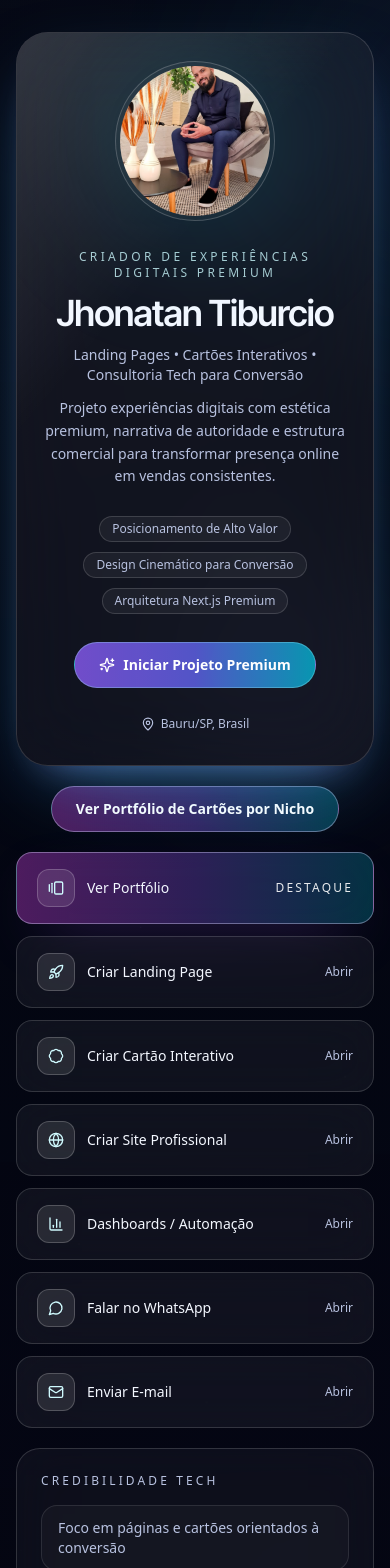
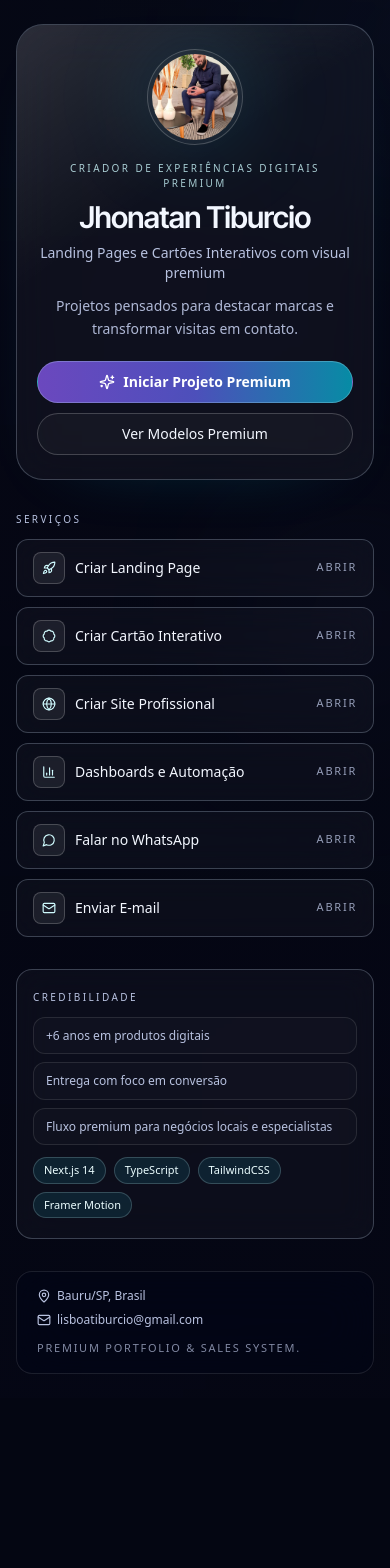
Before and after one commit to JooeLisboa/cartaointerativo, a Next.js app: page / in a window 390 px wide. Shown: the top 1568 px of the page. After the commit the page ends 1398 px from the top, so only its background shows below. Built offline with nearby package versions, Linux system fonts and the light colour scheme.

Commit message:
Refine homepage into compact premium mobile-first experience

```diff
--- a/src/app/page.tsx
+++ b/src/app/page.tsx
@@ -4,20 +4,21 @@ import { MagneticActionButtons } from '@/components/magnetic-action-buttons';
 import { PremiumFooter } from '@/components/premium-footer';
 import { PremiumParticles } from '@/components/premium-particles';
 import { TechSignature } from '@/components/tech-signature';
-import { PortfolioButton } from '@/components/portfolio/portfolio-button';
 import { profile } from '@/data/profile';
 
 export default function Home() {
   return (
-    <main className="relative min-h-screen overflow-hidden bg-bgDeep px-4 py-8 text-textStrong sm:px-6">
+    <main className="relative min-h-screen overflow-hidden bg-bgDeep px-4 py-6 text-textStrong sm:px-6 sm:py-8">
       <CinematicBackground />
       <PremiumParticles />
-      <div className="relative z-10 mx-auto flex w-full max-w-5xl flex-col gap-5">
+      <div className="relative z-10 mx-auto flex w-full max-w-3xl flex-col gap-8 sm:gap-10">
         <HeroIdentity profile={profile} />
-        <div className="flex justify-center">
-          <PortfolioButton label={profile.portfolioLabel} />
-        </div>
-        <MagneticActionButtons profile={profile} />
+
+        <section className="space-y-3">
+          <h2 className="text-[10px] uppercase tracking-[0.24em] text-textSoft">Serviços</h2>
+          <MagneticActionButtons profile={profile} />
+        </section>
+
         <TechSignature profile={profile} />
         <PremiumFooter profile={profile} />
       </div>
--- a/src/components/cinematic-background.tsx
+++ b/src/components/cinematic-background.tsx
@@ -5,24 +5,24 @@ import { motion } from 'framer-motion';
 export const CinematicBackground = () => {
   return (
     <div className="pointer-events-none absolute inset-0 overflow-hidden">
-      <div className="absolute inset-0 bg-[#040612]" />
+      <div className="absolute inset-0 bg-[#050714]" />
       <motion.div
-        className="absolute -top-40 left-1/2 h-[34rem] w-[34rem] -translate-x-1/2 rounded-full bg-[radial-gradient(circle,rgba(99,102,241,0.35)_0%,rgba(56,189,248,0.14)_40%,transparent_72%)] blur-3xl"
-        animate={{ scale: [1, 1.08, 1], opacity: [0.7, 1, 0.7] }}
-        transition={{ duration: 18, repeat: Infinity, ease: 'easeInOut' }}
+        className="absolute -top-48 left-1/2 h-[30rem] w-[30rem] -translate-x-1/2 rounded-full bg-[radial-gradient(circle,rgba(99,102,241,0.22)_0%,rgba(56,189,248,0.08)_42%,transparent_72%)] blur-3xl"
+        animate={{ scale: [1, 1.04, 1], opacity: [0.5, 0.72, 0.5] }}
+        transition={{ duration: 24, repeat: Infinity, ease: 'easeInOut' }}
       />
       <motion.div
-        className="absolute right-[-6rem] top-1/4 h-96 w-96 rounded-full bg-[radial-gradient(circle,rgba(192,132,252,0.28)_0%,rgba(34,211,238,0.08)_46%,transparent_70%)] blur-3xl"
-        animate={{ y: [0, -28, 0], x: [0, -16, 0] }}
-        transition={{ duration: 20, repeat: Infinity, ease: 'easeInOut' }}
+        className="absolute right-[-8rem] top-1/3 h-80 w-80 rounded-full bg-[radial-gradient(circle,rgba(192,132,252,0.16)_0%,rgba(34,211,238,0.05)_50%,transparent_72%)] blur-3xl"
+        animate={{ y: [0, -18, 0], x: [0, -10, 0] }}
+        transition={{ duration: 26, repeat: Infinity, ease: 'easeInOut' }}
       />
       <motion.div
-        className="absolute bottom-[-9rem] left-[-4rem] h-[24rem] w-[24rem] rounded-full bg-[radial-gradient(circle,rgba(34,211,238,0.24)_0%,rgba(139,92,246,0.14)_45%,transparent_72%)] blur-3xl"
-        animate={{ y: [0, -24, 0], x: [0, 24, 0] }}
-        transition={{ duration: 24, repeat: Infinity, ease: 'easeInOut' }}
+        className="absolute bottom-[-10rem] left-[-7rem] h-[20rem] w-[20rem] rounded-full bg-[radial-gradient(circle,rgba(34,211,238,0.16)_0%,rgba(139,92,246,0.08)_46%,transparent_72%)] blur-3xl"
+        animate={{ y: [0, -16, 0], x: [0, 14, 0] }}
+        transition={{ duration: 30, repeat: Infinity, ease: 'easeInOut' }}
       />
-      <div className="absolute inset-0 bg-noise opacity-60" />
-      <div className="absolute inset-0 bg-[linear-gradient(to_bottom,rgba(4,6,18,0.65),rgba(4,6,18,0.98))]" />
+      <div className="absolute inset-0 bg-noise opacity-25" />
+      <div className="absolute inset-0 bg-[linear-gradient(to_bottom,rgba(5,7,20,0.66),rgba(5,7,20,0.97))]" />
     </div>
   );
 };
--- a/src/components/hero-identity.tsx
+++ b/src/components/hero-identity.tsx
@@ -1,8 +1,9 @@
 'use client';
 
 import Image from 'next/image';
+import Link from 'next/link';
 import { motion } from 'framer-motion';
-import { MapPin, Sparkles } from 'lucide-react';
+import { Sparkles } from 'lucide-react';
 
 import { buildWhatsAppLink } from '@/lib/whatsapp';
 import { Profile } from '@/types/profile';
@@ -14,15 +15,15 @@ export const HeroIdentity = ({ profile }: HeroIdentityProps) => {
 
   return (
     <motion.section
-      initial={{ opacity: 0, y: 20 }}
+      initial={{ opacity: 0, y: 16 }}
       animate={{ opacity: 1, y: 0 }}
-      transition={{ duration: 0.8, ease: 'easeOut' }}
-      className="relative overflow-hidden rounded-[2rem] border border-white/15 bg-white/[0.05] p-7 shadow-premium backdrop-blur-2xl sm:p-10"
+      transition={{ duration: 0.7, ease: 'easeOut' }}
+      className="relative overflow-hidden rounded-[1.7rem] border border-white/12 bg-white/[0.04] px-5 py-6 shadow-[0_20px_80px_-60px_rgba(6,182,212,0.45)] backdrop-blur-xl sm:px-8 sm:py-7"
     >
-      <div className="absolute inset-0 bg-[linear-gradient(130deg,rgba(255,255,255,0.14)_0%,transparent_35%)]" />
-      <div className="relative z-10 space-y-7 text-center">
-        <div className="relative mx-auto h-40 w-40 sm:h-48 sm:w-48">
-          <div className="absolute inset-[-20px] rounded-full bg-cyan-400/15 blur-3xl" />
+      <div className="absolute inset-0 bg-[linear-gradient(145deg,rgba(255,255,255,0.12)_0%,transparent_38%)]" />
+      <div className="relative z-10 flex flex-col items-center text-center">
+        <div className="relative h-24 w-24 sm:h-28 sm:w-28">
+          <div className="absolute inset-[-14px] rounded-full bg-cyan-400/10 blur-2xl" />
           <div className="absolute inset-0 rounded-full border border-white/20 bg-white/[0.03] p-1">
             <div className="relative h-full w-full overflow-hidden rounded-full">
               <Image src={profile.profileImage} alt={profile.name} fill priority className="object-cover" />
@@ -30,35 +31,28 @@ export const HeroIdentity = ({ profile }: HeroIdentityProps) => {
           </div>
         </div>
 
-        <div className="space-y-3">
-          <p className="text-xs uppercase tracking-[0.28em] text-cyan-100/80">{profile.role}</p>
-          <h1 className="font-['Inter_Tight',sans-serif] text-4xl font-semibold tracking-tight sm:text-6xl">{profile.name}</h1>
-          <p className="text-sm font-medium text-textSoft sm:text-base">{profile.headline}</p>
-          <p className="mx-auto max-w-2xl text-sm leading-relaxed text-textSoft sm:text-base">{profile.description}</p>
-        </div>
+        <p className="mt-4 text-[10px] uppercase tracking-[0.24em] text-cyan-100/80">{profile.role}</p>
+        <h1 className="mt-2 font-['Inter_Tight',sans-serif] text-3xl font-semibold tracking-tight sm:text-5xl">{profile.name}</h1>
+        <p className="mt-2 max-w-xl text-sm font-medium text-textSoft sm:text-[15px]">{profile.headline}</p>
+        <p className="mt-3 max-w-xl text-sm leading-relaxed text-textSoft/95">{profile.description}</p>
 
-        <div className="flex flex-wrap justify-center gap-2.5">
-          {profile.premiumChips.map((chip) => (
-            <span key={chip} className="rounded-full border border-white/15 bg-white/5 px-3 py-1 text-xs text-textSoft">
-              {chip}
-            </span>
-          ))}
-        </div>
-
+        <div className="mt-5 flex w-full flex-col gap-2.5 sm:mt-6 sm:w-auto sm:flex-row sm:justify-center">
           <a
             href={ctaLink}
             rel="noreferrer"
             target="_blank"
-          className="inline-flex items-center gap-2 rounded-full border border-cyan-200/30 bg-gradient-to-r from-violet-500/80 via-indigo-500/80 to-cyan-500/80 px-6 py-3 text-sm font-semibold text-white transition hover:scale-[1.02]"
+            className="inline-flex items-center justify-center gap-2 rounded-full border border-cyan-100/25 bg-gradient-to-r from-violet-500/75 via-indigo-500/75 to-cyan-500/75 px-5 py-2.5 text-sm font-semibold text-white transition hover:brightness-110"
           >
             <Sparkles className="h-4 w-4" />
             Iniciar Projeto Premium
           </a>
-
-        <p className="inline-flex items-center gap-1.5 text-xs text-textSoft">
-          <MapPin className="h-3.5 w-3.5" />
-          {profile.location}
-        </p>
+          <Link
+            href="/portfolio"
+            className="inline-flex items-center justify-center rounded-full border border-white/20 bg-white/[0.03] px-5 py-2.5 text-sm font-medium text-textStrong transition hover:border-cyan-100/30 hover:bg-white/[0.08]"
+          >
+            Ver Modelos Premium
+          </Link>
+        </div>
       </div>
     </motion.section>
   );
--- a/src/components/magnetic-action-buttons.tsx
+++ b/src/components/magnetic-action-buttons.tsx
@@ -1,17 +1,7 @@
 'use client';
 
-import Link from 'next/link';
 import { motion } from 'framer-motion';
-import {
-  Badge,
-  BarChart3,
-  GalleryHorizontalEnd,
-  Globe,
-  Mail,
-  MessageCircle,
-  Rocket,
-  type LucideIcon,
-} from 'lucide-react';
+import { Badge, BarChart3, Globe, Mail, MessageCircle, Rocket, type LucideIcon } from 'lucide-react';
 
 import { buildWhatsAppLink } from '@/lib/whatsapp';
 import { Profile } from '@/types/profile';
@@ -23,47 +13,19 @@ const iconMap: Record<string, LucideIcon> = {
   BarChart3,
   MessageCircle,
   Mail,
-  GalleryHorizontalEnd,
 };
 
 type MagneticActionButtonsProps = { profile: Profile };
 
 export const MagneticActionButtons = ({ profile }: MagneticActionButtonsProps) => {
   return (
-    <section className="space-y-3">
+    <section className="space-y-2.5">
       {profile.serviceActions.map((action, index) => {
         const Icon = iconMap[action.icon] ?? MessageCircle;
-        const className =
-          action.kind === 'portfolio'
-            ? 'border-violet-200/40 bg-gradient-to-r from-fuchsia-500/35 via-violet-500/30 to-cyan-500/25 shadow-[0_20px_60px_-30px_rgba(168,85,247,0.75)]'
-            : 'border-white/15 bg-white/[0.05]';
-        const content = (
-          <>
-            <span className="pointer-events-none absolute inset-0 -translate-x-full bg-gradient-to-r from-transparent via-white/10 to-transparent transition duration-700 group-hover:translate-x-full" />
-            <span className="relative z-10 flex items-center gap-3">
-              <span className="rounded-xl border border-white/20 bg-white/10 p-2.5 text-cyan-100">
-                <Icon className="h-4 w-4" />
-              </span>
-              <span className="text-sm font-medium text-textStrong">{action.label}</span>
-            </span>
-          </>
-        );
-
-        if (action.kind === 'portfolio') {
-          return (
-            <motion.div key={action.label} initial={{ opacity: 0, y: 12 }} animate={{ opacity: 1, y: 0 }} transition={{ delay: index * 0.08 }}>
-              <Link
-                href="/portfolio"
-                className={`group relative flex items-center justify-between overflow-hidden rounded-2xl border px-5 py-4 backdrop-blur-xl ${className}`}
-              >
-                {content}
-                <span className="relative z-10 text-xs uppercase tracking-[0.18em] text-white/90">Destaque</span>
-              </Link>
-            </motion.div>
-          );
-        }
-
-        const href = action.kind === 'mailto' ? `mailto:${profile.email}?subject=${encodeURIComponent(action.message)}` : buildWhatsAppLink(profile.whatsapp, action.message);
+        const href =
+          action.kind === 'mailto'
+            ? `mailto:${profile.email}?subject=${encodeURIComponent(action.message)}`
+            : buildWhatsAppLink(profile.whatsapp, action.message);
 
         return (
           <motion.a
@@ -71,13 +33,19 @@ export const MagneticActionButtons = ({ profile }: MagneticActionButtonsProps) =
             href={href}
             target="_blank"
             rel="noreferrer"
-            initial={{ opacity: 0, y: 12 }}
+            initial={{ opacity: 0, y: 10 }}
             animate={{ opacity: 1, y: 0 }}
-            transition={{ delay: index * 0.08 }}
-            className={`group relative flex items-center justify-between overflow-hidden rounded-2xl border px-5 py-4 backdrop-blur-xl ${className}`}
+            transition={{ delay: index * 0.06 }}
+            className="group relative flex items-center justify-between overflow-hidden rounded-xl border border-white/12 bg-white/[0.03] px-4 py-3 backdrop-blur-lg transition hover:border-cyan-100/25 hover:bg-white/[0.06]"
           >
-            {content}
-            <span className="relative z-10 text-xs text-textSoft">Abrir</span>
+            <span className="pointer-events-none absolute inset-0 -translate-x-full bg-gradient-to-r from-transparent via-white/10 to-transparent transition duration-700 group-hover:translate-x-full" />
+            <span className="relative z-10 flex items-center gap-2.5">
+              <span className="rounded-lg border border-white/20 bg-white/[0.07] p-2 text-cyan-100">
+                <Icon className="h-3.5 w-3.5" />
+              </span>
+              <span className="text-sm font-medium text-textStrong">{action.label}</span>
+            </span>
+            <span className="relative z-10 text-[11px] uppercase tracking-[0.16em] text-textSoft/80">Abrir</span>
           </motion.a>
         );
       })}
--- a/src/components/premium-particles.tsx
+++ b/src/components/premium-particles.tsx
@@ -2,13 +2,13 @@
 
 import { motion } from 'framer-motion';
 
-const particles = Array.from({ length: 24 }).map((_, id) => ({
+const particles = Array.from({ length: 12 }).map((_, id) => ({
   id,
-  x: (id * 17) % 100,
-  y: (id * 23) % 100,
-  size: 1 + (id % 2),
-  duration: 12 + (id % 9),
-  delay: id * 0.15,
+  x: (id * 21) % 100,
+  y: (id * 31) % 100,
+  size: 1,
+  duration: 16 + (id % 6),
+  delay: id * 0.2,
 }));
 
 export const PremiumParticles = () => (
@@ -16,14 +16,14 @@ export const PremiumParticles = () => (
     {particles.map((particle) => (
       <motion.span
         key={particle.id}
-        className="absolute rounded-full bg-white/30"
+        className="absolute rounded-full bg-white/25"
         style={{
           left: `${particle.x}%`,
           top: `${particle.y}%`,
           width: particle.size,
           height: particle.size,
         }}
-        animate={{ y: [0, -20, 0], x: [0, 8, 0], opacity: [0.04, 0.25, 0.04] }}
+        animate={{ y: [0, -14, 0], x: [0, 5, 0], opacity: [0.03, 0.14, 0.03] }}
         transition={{ duration: particle.duration, delay: particle.delay, repeat: Infinity, ease: 'easeInOut' }}
       />
     ))}
--- a/src/components/tech-signature.tsx
+++ b/src/components/tech-signature.tsx
@@ -1,37 +1,30 @@
 'use client';
 
 import { motion } from 'framer-motion';
-import { CircuitBoard, Layers, ShieldCheck, Sparkles } from 'lucide-react';
 
 import { Profile } from '@/types/profile';
 
-const icons = [CircuitBoard, Layers, ShieldCheck, Sparkles];
-
 export const TechSignature = ({ profile }: { profile: Profile }) => (
   <motion.section
-    initial={{ opacity: 0, y: 18 }}
+    initial={{ opacity: 0, y: 14 }}
     animate={{ opacity: 1, y: 0 }}
-    transition={{ duration: 0.6, delay: 0.2 }}
-    className="rounded-3xl border border-white/15 bg-white/[0.04] p-6 backdrop-blur-xl"
+    transition={{ duration: 0.55, delay: 0.15 }}
+    className="rounded-2xl border border-white/12 bg-white/[0.03] px-4 py-5 backdrop-blur-lg sm:px-5"
   >
-    <h2 className="text-xs uppercase tracking-[0.26em] text-textSoft">Credibilidade Tech</h2>
-    <div className="mt-4 grid gap-3 sm:grid-cols-2">
+    <h2 className="text-[10px] uppercase tracking-[0.24em] text-textSoft">Credibilidade</h2>
+    <div className="mt-3 grid gap-2 sm:grid-cols-3">
       {profile.credibilityPoints.map((point) => (
-        <p key={point} className="rounded-2xl border border-white/10 bg-white/[0.03] px-4 py-3 text-sm text-textSoft">
+        <p key={point} className="rounded-xl border border-white/10 bg-white/[0.02] px-3 py-2 text-xs leading-relaxed text-textSoft">
           {point}
         </p>
       ))}
     </div>
-    <div className="mt-5 flex flex-wrap gap-2">
-      {profile.stack.map((item, index) => {
-        const Icon = icons[index % icons.length];
-        return (
-          <span key={item} className="inline-flex items-center gap-1.5 rounded-full border border-cyan-100/20 bg-cyan-400/10 px-3 py-1 text-xs text-cyan-50">
-            <Icon className="h-3.5 w-3.5" />
-            {item}
-          </span>
-        );
-      })}
+    <div className="mt-3 flex flex-wrap gap-2">
+      {profile.stack.map((item) => (
+        <span key={item} className="rounded-full border border-cyan-100/20 bg-cyan-400/10 px-2.5 py-1 text-[11px] text-cyan-50">
+          {item}
+        </span>
+      ))}
     </div>
   </motion.section>
 );
--- a/src/data/profile.ts
+++ b/src/data/profile.ts
@@ -3,34 +3,19 @@ import { Profile } from '@/types/profile';
 export const profile: Profile = {
   name: 'Jhonatan Tiburcio',
   role: 'Criador de experiências digitais premium',
-  headline: 'Landing Pages • Cartões Interativos • Consultoria Tech para Conversão',
-  description:
-    'Projeto experiências digitais com estética premium, narrativa de autoridade e estrutura comercial para transformar presença online em vendas consistentes.',
+  headline: 'Landing Pages e Cartões Interativos com visual premium',
+  description: 'Projetos pensados para destacar marcas e transformar visitas em contato.',
   location: 'Bauru/SP, Brasil',
   email: 'lisboatiburcio@gmail.com',
   whatsapp: '+55 14 99124-2019',
   profileImage: '/profile.jpg',
-  premiumChips: [
-    'Posicionamento de Alto Valor',
-    'Design Cinemático para Conversão',
-    'Arquitetura Next.js Premium',
-  ],
-  credibilityPoints: [
-    'Foco em páginas e cartões orientados à conversão',
-    'Aplicação de motion design refinado para percepção premium',
-    'Estrutura pronta para escalar demos por nicho e acelerar vendas',
-  ],
+  premiumChips: ['Design premium', 'Conversão estratégica', 'Experiência mobile-first'],
+  credibilityPoints: ['+6 anos em produtos digitais', 'Entrega com foco em conversão', 'Fluxo premium para negócios locais e especialistas'],
   primaryCtaMessage:
-    'Olá Jhonatan, vi sua apresentação premium e quero conversar sobre um projeto para meu negócio.',
-  portfolioLabel: 'Ver Portfólio de Cartões por Nicho',
-  stack: ['Next.js 14', 'TypeScript', 'TailwindCSS', 'Framer Motion', 'Automação e IA', 'Arquitetura de Conversão'],
+    'Olá Jhonatan, vi sua apresentação premium e quero iniciar um projeto para meu negócio.',
+  portfolioLabel: 'Ver Modelos Premium',
+  stack: ['Next.js 14', 'TypeScript', 'TailwindCSS', 'Framer Motion'],
   serviceActions: [
-    {
-      label: 'Ver Portfólio',
-      message: '',
-      icon: 'GalleryHorizontalEnd',
-      kind: 'portfolio',
-    },
     {
       label: 'Criar Landing Page',
       message: 'Olá, quero criar uma landing page premium de alta conversão para meu negócio.',
@@ -50,7 +35,7 @@ export const profile: Profile = {
       kind: 'whatsapp',
     },
     {
-      label: 'Dashboards / Automação',
+      label: 'Dashboards e Automação',
       message: 'Olá, quero implementar dashboards e automações para otimizar meu negócio.',
       icon: 'BarChart3',
       kind: 'whatsapp',
--- a/src/types/profile.ts
+++ b/src/types/profile.ts
@@ -2,7 +2,7 @@ export type ServiceAction = {
   label: string;
   message: string;
   icon: string;
-  kind: 'whatsapp' | 'mailto' | 'portfolio';
+  kind: 'whatsapp' | 'mailto';
 };
 
 export type Profile = {
```
Lines whose indentation alone changed are shown as unchanged.
